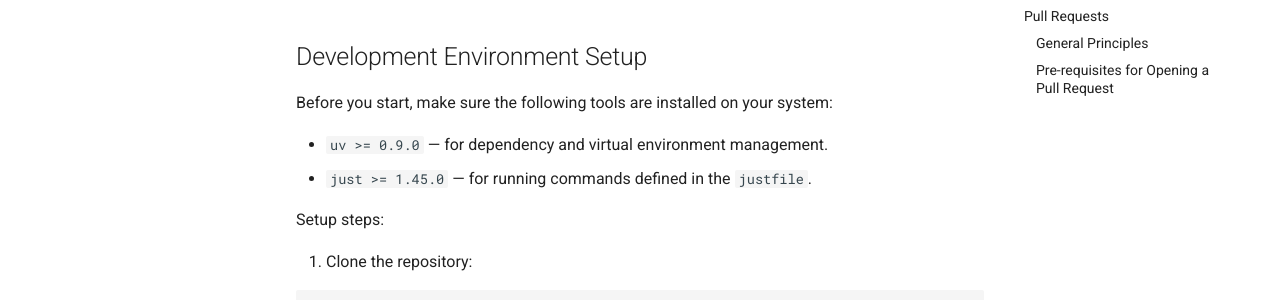
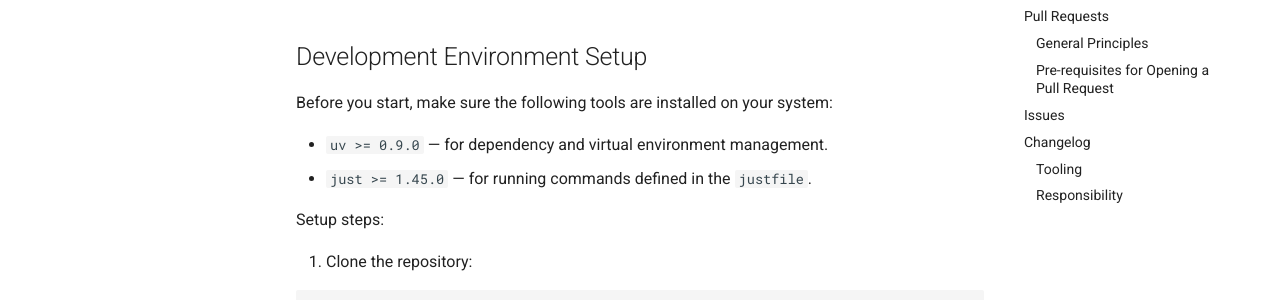
Before and after one commit to LandSight/backend, an MkDocs documentation site: the page built from docs/contributing.md, in a window 1280 px wide. Shown: the part 257-557 px from the top of the page. Built offline with MkDocs 1.6.1 and Material for MkDocs 9.7.7, drawn with Linux system fonts in a browser that asks for light colours; plug-ins that fetch from the network failed and are left out; comment, search, counter and statistics services are not loaded.

Commit message:
refactor(contributing): update sections markup

````diff
--- a/docs/contributing.md
+++ b/docs/contributing.md
@@ -3,7 +3,6 @@
 Thank you for your interest in contributing to the LandSight.
 We welcome community participation and appreciate improvements of any size — from small fixes to new features
 and documentation enhancements.
-
 
 ## Development Environment Setup
 
@@ -48,7 +47,6 @@ in the `src` directory.
 
 More information on the [testing](dev/testing.md) page.
 
-
 To run the test suites, use command:
 ```bash
 just test
@@ -78,7 +76,6 @@ Rules:
 
 More information on the [branching](dev/branching.md) page.
 
-
 ## Pull Requests
 
 ### General Principles
@@ -96,15 +93,13 @@ Before opening a pull request, you must:
 
 More information about creating and maintaining pull requests on [pull request](dev/pull-request.md) page.
 
-
-# Issues
+## Issues
 
 - The repository issue tracker is used for feature ideas and bug reports.
 - Before creating a new issue, make sure a similar one does not already exist.
 - Each issue must describe exactly one idea or one problem.
 
 More information about discussing ideas and reporting issues on the [issues](dev/issues.md) page.
-
 
 ## Changelog
 
@@ -116,7 +111,6 @@ communicate meaningful changes to users and downstream consumers.
 
 The detailed information - including supported change types, writing
 guidelines, and examples - is documented on the [changelog policy](dev/changelog-policy.md) page.
-
 
 ### Tooling
 
@@ -133,7 +127,6 @@ just changelog-build      # Build the changelog.
 
 These commands ensure consistent formatting and structure of the changelog.
 
-
 ### Responsibility
 
 - **Contributors** are responsible for adding changelog fragments for
````
